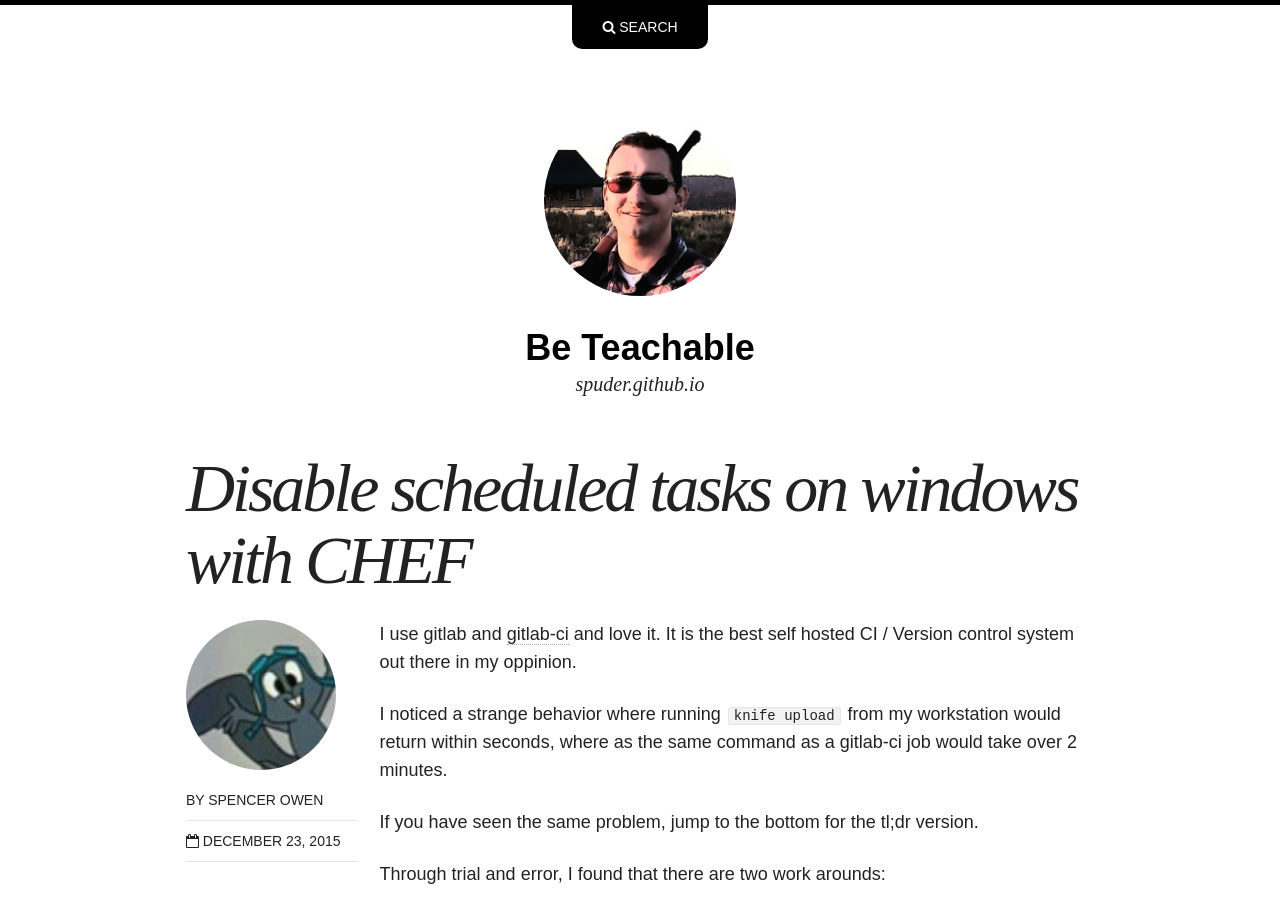
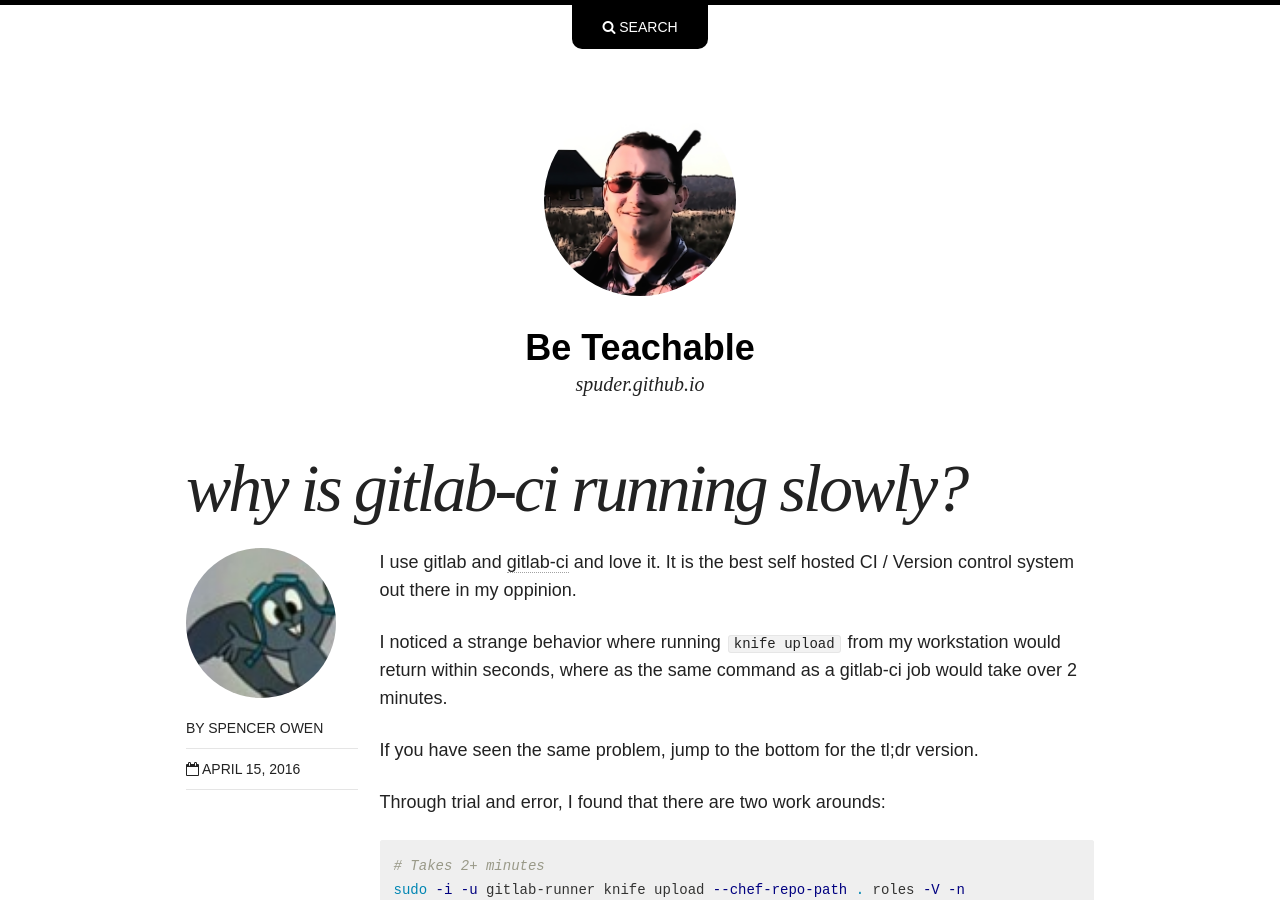
Before and after one commit to spuder/spuder.github.io, a Jekyll site: the page built from _posts/2016-04-15-gitlab-ci-slow.markdown, in a window 1280 px wide and 900 px high. Built offline with Jekyll 4.4.1, drawn with Linux system fonts in a browser that asks for light colours; nearby versions of some CDN libraries; Markdown is read by kramdown in place of the engine named in the settings.

Commit message:
updates title

```diff
--- a/_posts/2016-04-15-gitlab-ci-slow.markdown
+++ b/_posts/2016-04-15-gitlab-ci-slow.markdown
@@ -1,8 +1,8 @@
 ---
 layout: post
-title:  "Disable scheduled tasks on windows with CHEF"
-date:   2015-12-23 10:49:00
-categories: chef windows task
+title:  "why is gitlab-ci running slowly?"
+date:   2016-04-15 22:25:00
+categories: git gitlab
 
 ---
 I use gitlab and [gitlab-ci](https://about.gitlab.com/gitlab-ci/) and love it. It is the best self hosted CI / Version control system out there in my oppinion.
```
